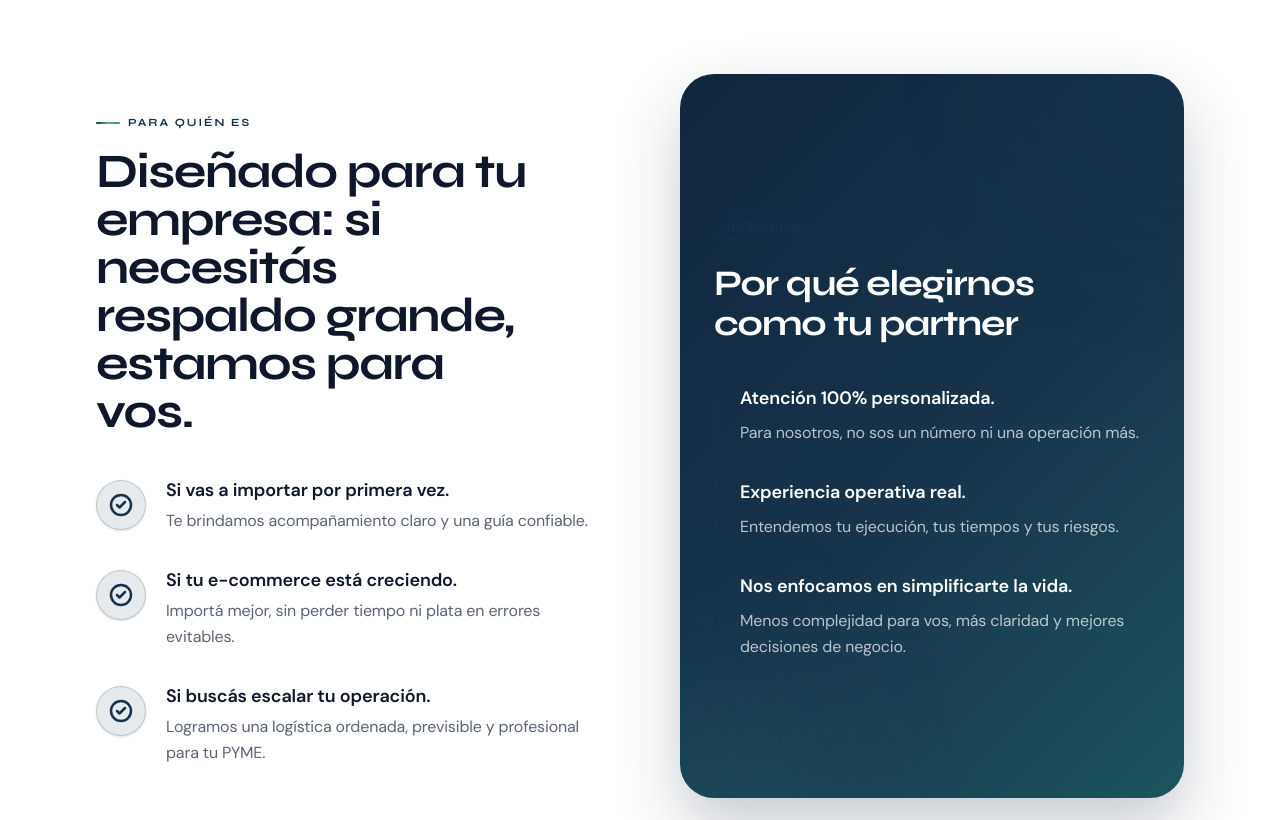
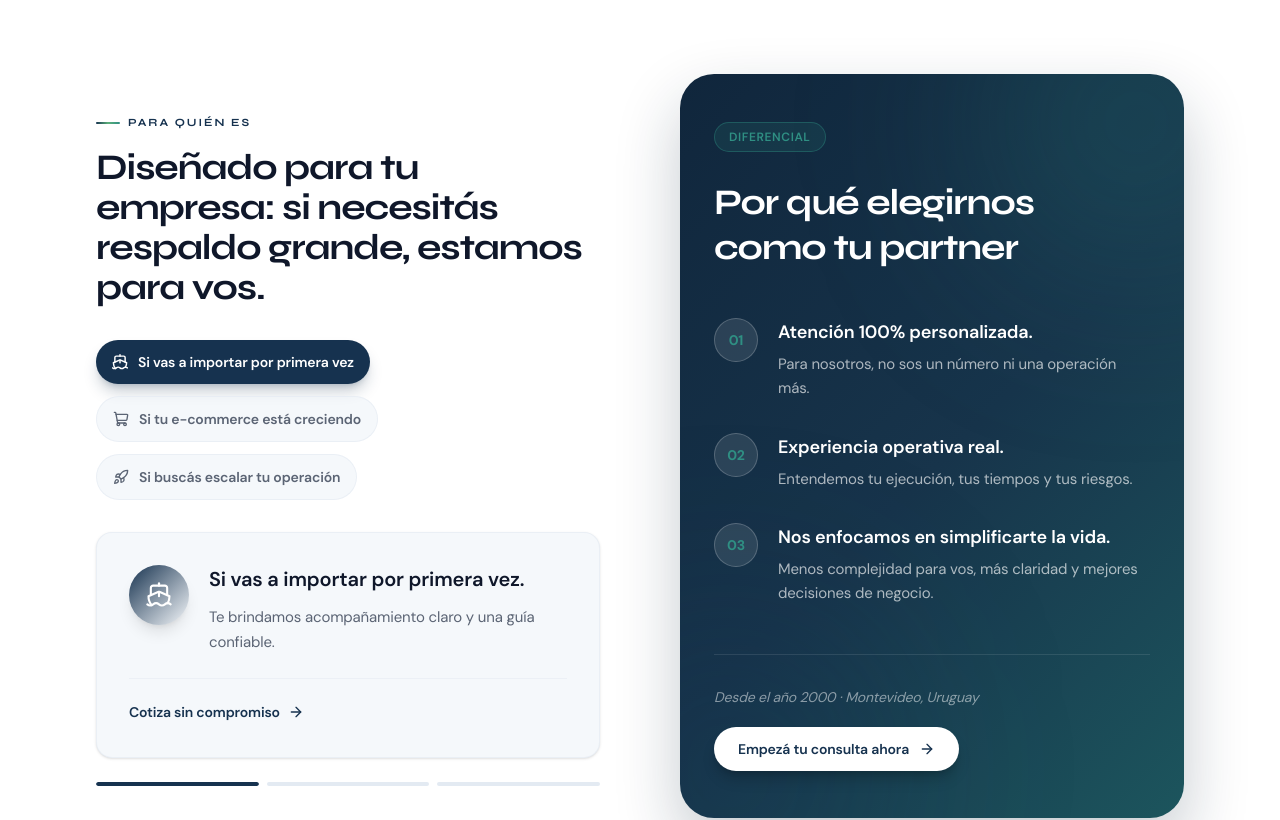
Before and after one commit to GonzaloRamosEngineer/bport-landing, a Next.js app: page / in a window 1280 px wide. Shown: the part 2880-3700 px from the top of the page. Built offline with nearby package versions, Linux system fonts and the light colour scheme.

Commit message:
feat: transform for-whom section into an interactive tab-based layout with animated transitions

```diff
--- a/components/landing/landing-view.tsx
+++ b/components/landing/landing-view.tsx
@@ -21,6 +21,8 @@ import {
   ArrowUp,
   Mail,
   Loader2,
+  Rocket,
+  ShoppingCart,
 } from "lucide-react";
 import { AnimatePresence, motion, useScroll, useTransform } from "framer-motion";
 
@@ -187,7 +189,7 @@ function HeroSection() {
               {t.hero.ctaWhatsApp}
               <ArrowRight className="size-4 ml-2" aria-hidden />
             </motion.a>
-            <a href="#proceso" className="btn-ghost text-white! border-white/40! hover:bg-white/10! hover:text-white! text-sm backdrop-blur-sm">
+            <a href="#servicios" className="btn-ghost text-white! border-white/40! hover:bg-white/10! hover:text-white! text-sm backdrop-blur-sm">
               {t.hero.ctaServices}
             </a>
           </motion.div>
@@ -724,7 +726,7 @@ function ContactSection() {
                 className="btn-primary inline-flex text-sm"
                 style={{ maxWidth: "fit-content" }}
               >
-                {t.hero.ctaWhatsApp}
+                {t.contact.ctaWhatsAppAlt}
                 <ArrowRight className="size-4" aria-hidden />
               </a>
             </div>
@@ -1235,49 +1237,205 @@ function ProcessSection() {
 
 /* ─── For Whom Section ────────────────────────────────────────────── */
 function ForWhomSection() {
-  const { t } = useLanguage();
+  const { t, locale } = useLanguage();
+  const [activeTab, setActiveTab] = useState(0);
+
+  const tabIcons = [Ship, ShoppingCart, Rocket];
+  const tabAccents = [
+    "from-primary to-primary-light",
+    "from-accent to-[#3db8a9]",
+    "from-[#d42f7a] to-[#e0603a]",
+  ];
+
+  // Reset tab when locale changes
+  useEffect(() => {
+    setActiveTab(0);
+  }, [locale]);
+
   return (
     <MotionSection id="paraquien" className="py-24 bg-card border-b border-border/50">
       <div className="mx-auto max-w-6xl px-4 sm:px-6 lg:px-8">
         <div className="grid lg:grid-cols-2 gap-12 lg:gap-20 items-stretch">
-          <div className="flex flex-col justify-center space-y-10 py-8">
-            <div>
+
+          {/* Left: Interactive Tabs */}
+          <div className="flex flex-col justify-center space-y-8 py-8">
+            <MotionItem>
               <span className="eyebrow mb-4">{t.forWhom.kickerTarget}</span>
-              <h2 className="text-4xl md:text-5xl font-display tracking-tight text-foreground max-w-md">{t.forWhom.targetTitle}</h2>
-            </div>
-            <div className="space-y-8">
-              {t.forWhom.targetItems.map((item, i) => (
-                <div key={i} className="flex gap-5 items-start">
-                  <div className="mt-1 bg-primary/10 p-3 rounded-xl text-primary shrink-0 shadow-sm border border-primary/20">
-                    <CheckCircle2 className="size-6" strokeWidth={2.5} />
+              <h2 className="text-3xl md:text-4xl font-display tracking-tight text-foreground max-w-lg">
+                {t.forWhom.targetTitle}
+              </h2>
+            </MotionItem>
+
+            {/* Tab Buttons */}
+            <MotionItem>
+              <div className="flex flex-wrap gap-3">
+                {t.forWhom.targetItems.map((item, i) => {
+                  const Icon = tabIcons[i];
+                  const isActive = activeTab === i;
+                  return (
+                    <button
+                      key={i}
+                      onClick={() => setActiveTab(i)}
+                      className={`
+                        group relative flex items-center gap-2.5 rounded-xl px-4 py-3 text-sm font-semibold transition-all duration-300 cursor-pointer
+                        ${isActive
+                          ? "bg-primary text-white shadow-lg shadow-primary/25"
+                          : "bg-muted/60 text-muted-foreground hover:bg-muted hover:text-foreground border border-border/60"
+                        }
+                      `}
+                    >
+                      <Icon className={`size-4 shrink-0 transition-transform duration-300 ${isActive ? "scale-110" : "group-hover:scale-110"}`} />
+                      <span className="hidden sm:inline">{item.title.replace(".", "")}</span>
+                      <span className="sm:hidden">{item.title.replace(".", "").split(" ").slice(0, 3).join(" ")}…</span>
+                    </button>
+                  );
+                })}
+              </div>
+            </MotionItem>
+
+            {/* Tab Content with Animation */}
+            <div className="relative min-h-[200px]">
+              <AnimatePresence mode="wait">
+                <motion.div
+                  key={`${locale}-${activeTab}`}
+                  initial={{ opacity: 0, y: 16 }}
+                  animate={{ opacity: 1, y: 0 }}
+                  exit={{ opacity: 0, y: -12 }}
+                  transition={{ duration: 0.3, ease: [0.25, 0.1, 0.25, 1] }}
+                  className="space-y-6"
+                >
+                  {/* Large icon + content card */}
+                  <div className="rounded-2xl border border-border/60 bg-background p-6 sm:p-8 shadow-sm">
+                    <div className="flex items-start gap-5">
+                      <div className={`shrink-0 rounded-xl bg-linear-to-br ${tabAccents[activeTab]} p-4 text-white shadow-lg`}>
+                        {(() => {
+                          const Icon = tabIcons[activeTab];
+                          return <Icon className="size-7" strokeWidth={1.8} />;
+                        })()}
+                      </div>
+                      <div className="space-y-3">
+                        <h4 className="text-xl font-semibold text-foreground">
+                          {t.forWhom.targetItems[activeTab].title}
+                        </h4>
+                        <p className="text-muted-foreground leading-relaxed text-[15px]">
+                          {t.forWhom.targetItems[activeTab].description}
+                        </p>
+                      </div>
+                    </div>
+
+                    {/* CTA */}
+                    <div className="mt-6 pt-5 border-t border-border/50">
+                      <a
+                        href="#contacto"
+                        className="inline-flex items-center gap-2 text-sm font-semibold text-primary hover:text-primary/80 transition-colors group/cta"
+                      >
+                        {t.contact.formTitle}
+                        <ArrowRight className="size-4 transition-transform group-hover/cta:translate-x-1" />
+                      </a>
+                    </div>
                   </div>
-                  <div>
-                    <h4 className="font-semibold text-foreground text-lg mb-1">{item.title}</h4>
-                    <p className="text-muted-foreground leading-relaxed">{item.description}</p>
+
+                  {/* Progress indicator */}
+                  <div className="flex gap-2">
+                    {t.forWhom.targetItems.map((_, i) => (
+                      <button
+                        key={i}
+                        onClick={() => setActiveTab(i)}
+                        className="group/dot flex-1 cursor-pointer"
+                        aria-label={`Tab ${i + 1}`}
+                      >
+                        <div className="h-1 rounded-full overflow-hidden bg-border">
+                          <motion.div
+                            className="h-full rounded-full bg-primary"
+                            initial={{ width: "0%" }}
+                            animate={{ width: activeTab === i ? "100%" : "0%" }}
+                            transition={{ duration: 0.4, ease: "easeOut" }}
+                          />
+                        </div>
+                      </button>
+                    ))}
                   </div>
-                </div>
-              ))}
+                </motion.div>
+              </AnimatePresence>
             </div>
           </div>
 
-          <div className="dark-feature flex flex-col justify-center relative overflow-hidden group">
-            {/* abstract glow effect */}
-            <div className="absolute -top-32 -right-32 w-64 h-64 bg-primary/20 rounded-full blur-[80px]" />
-            <div className="absolute -bottom-32 -left-32 w-64 h-64 bg-accent/20 rounded-full blur-[80px]" />
+          {/* Right: Differentials with scroll-reveal stagger */}
+          <div className="dark-feature flex flex-col justify-center relative overflow-hidden">
+            {/* abstract glow effects */}
+            <div className="absolute -top-24 -right-24 w-72 h-72 bg-accent/25 rounded-full blur-[100px]" />
+            <div className="absolute -bottom-24 -left-24 w-72 h-72 bg-primary/30 rounded-full blur-[100px]" />
 
             <div className="relative z-10">
-              <span className="inline-flex rounded-full border border-primary/30 bg-primary/10 px-3 py-1 text-xs font-semibold uppercase tracking-wider text-primary mb-6">
+              {/* Kicker badge - improved contrast */}
+              <motion.span
+                initial={{ opacity: 0, y: 10 }}
+                whileInView={{ opacity: 1, y: 0 }}
+                viewport={{ once: true, amount: 0.5 }}
+                transition={{ duration: 0.4 }}
+                className="inline-flex rounded-full border border-accent/40 bg-accent/15 px-3.5 py-1.5 text-xs font-semibold uppercase tracking-wider text-accent mb-7"
+              >
                 {t.forWhom.kickerDiff}
-              </span>
-              <h2 className="text-4xl font-display font-medium text-white mb-10 tracking-tight">{t.forWhom.diffTitle}</h2>
+              </motion.span>
+
+              {/* Title */}
+              <motion.h2
+                initial={{ opacity: 0, y: 16 }}
+                whileInView={{ opacity: 1, y: 0 }}
+                viewport={{ once: true, amount: 0.5 }}
+                transition={{ duration: 0.5, delay: 0.1 }}
+                className="text-3xl sm:text-4xl font-display font-medium text-white mb-12 tracking-tight leading-tight"
+              >
+                {t.forWhom.diffTitle}
+              </motion.h2>
+
+              {/* Staggered differential items */}
               <div className="space-y-8">
                 {t.forWhom.diffItems.map((item, i) => (
-                  <div key={i} className="border-l-2 border-primary/50 pl-6 hover:border-accent transition-colors">
-                    <h4 className="font-semibold text-white text-lg mb-2">{item.title}</h4>
-                    <p className="text-white/70 leading-relaxed">{item.description}</p>
-                  </div>
+                  <motion.div
+                    key={i}
+                    initial={{ opacity: 0, x: -20 }}
+                    whileInView={{ opacity: 1, x: 0 }}
+                    viewport={{ once: true, amount: 0.5 }}
+                    transition={{ duration: 0.5, delay: 0.2 + i * 0.15, ease: [0.25, 0.1, 0.25, 1] }}
+                    whileHover={{ x: 6 }}
+                    className="group/diff flex gap-5 items-start cursor-default"
+                  >
+                    {/* Numbered accent circle */}
+                    <div className="shrink-0 w-11 h-11 rounded-full bg-white/10 border border-white/20 flex items-center justify-center text-sm font-bold text-accent transition-all duration-300 group-hover/diff:bg-accent/20 group-hover/diff:border-accent/40 group-hover/diff:scale-110">
+                      {String(i + 1).padStart(2, "0")}
+                    </div>
+                    <div>
+                      <h4 className="font-semibold text-white text-lg mb-1.5 transition-colors duration-300 group-hover/diff:text-accent">
+                        {item.title}
+                      </h4>
+                      <p className="text-white/65 leading-relaxed text-[15px] transition-colors duration-300 group-hover/diff:text-white/85">
+                        {item.description}
+                      </p>
+                    </div>
+                  </motion.div>
                 ))}
               </div>
+
+              {/* Persuasive CTA */}
+              <motion.div
+                initial={{ opacity: 0, y: 16 }}
+                whileInView={{ opacity: 1, y: 0 }}
+                viewport={{ once: true, amount: 0.5 }}
+                transition={{ duration: 0.5, delay: 0.6 }}
+                className="mt-12 pt-8 border-t border-white/10"
+              >
+                <p className="text-white/50 text-sm mb-5 italic">
+                  {t.hero.trustBadge}
+                </p>
+                <a
+                  href="#contacto"
+                  className="inline-flex items-center gap-2.5 rounded-xl bg-white px-6 py-3 text-sm font-semibold text-primary shadow-lg shadow-black/20 transition-all duration-300 hover:shadow-xl hover:shadow-black/30 hover:scale-[1.03] active:scale-[0.98]"
+                >
+                  {t.contact.ctaDiff}
+                  <ArrowRight className="size-4" />
+                </a>
+              </motion.div>
             </div>
           </div>
         </div>
--- a/lib/translations.ts
+++ b/lib/translations.ts
@@ -109,6 +109,8 @@ export type Messages = {
     emailLabel: string;
     formTitle: string;
     formDescription: string;
+    ctaWhatsAppAlt: string;
+    ctaDiff: string;
     labelName: string;
     placeholderName: string;
     labelCompany: string;
@@ -352,6 +354,8 @@ export const translations: Record<Locale, Messages> = {
       formTitle: "Cotiza sin compromiso",
       formDescription:
         "Cuéntanos sobre tu operación y nos comunicaremos en menos de 24 horas.",
+      ctaWhatsAppAlt: "Prefiero escribir por WhatsApp",
+      ctaDiff: "Empezá tu consulta ahora",
       labelName: "Nombre y Apellido",
       placeholderName: "Tu nombre completo",
       labelCompany: "Empresa (Opcional)",
@@ -604,6 +608,8 @@ export const translations: Record<Locale, Messages> = {
       formTitle: "Quote with no commitment",
       formDescription:
         "Tell us about your operation and we'll get back to you within 24 hours.",
+      ctaWhatsAppAlt: "I prefer to write via WhatsApp",
+      ctaDiff: "Start your inquiry now",
       labelName: "First and Last Name",
       placeholderName: "Your full name",
       labelCompany: "Company (Optional)",
@@ -855,6 +861,8 @@ export const translations: Record<Locale, Messages> = {
       formTitle: "Cotar sem compromisso",
       formDescription:
         "Conte-nos sobre sua operação e retornaremos em menos de 24 horas.",
+      ctaWhatsAppAlt: "Prefiro escrever pelo WhatsApp",
+      ctaDiff: "Comece sua consulta agora",
       labelName: "Nome e Sobrenome",
       placeholderName: "Seu nome completo",
       labelCompany: "Empresa (Opcional)",
```
